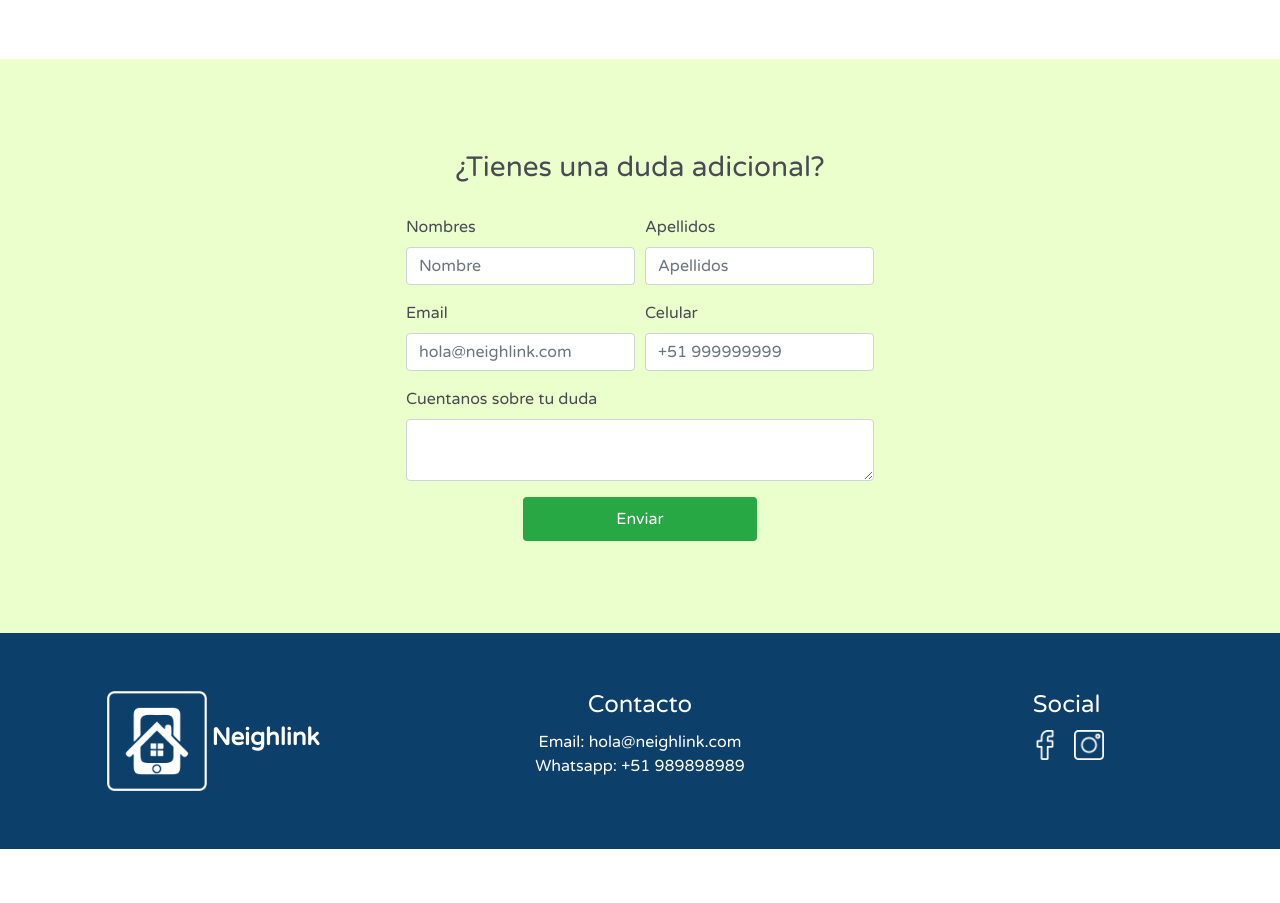
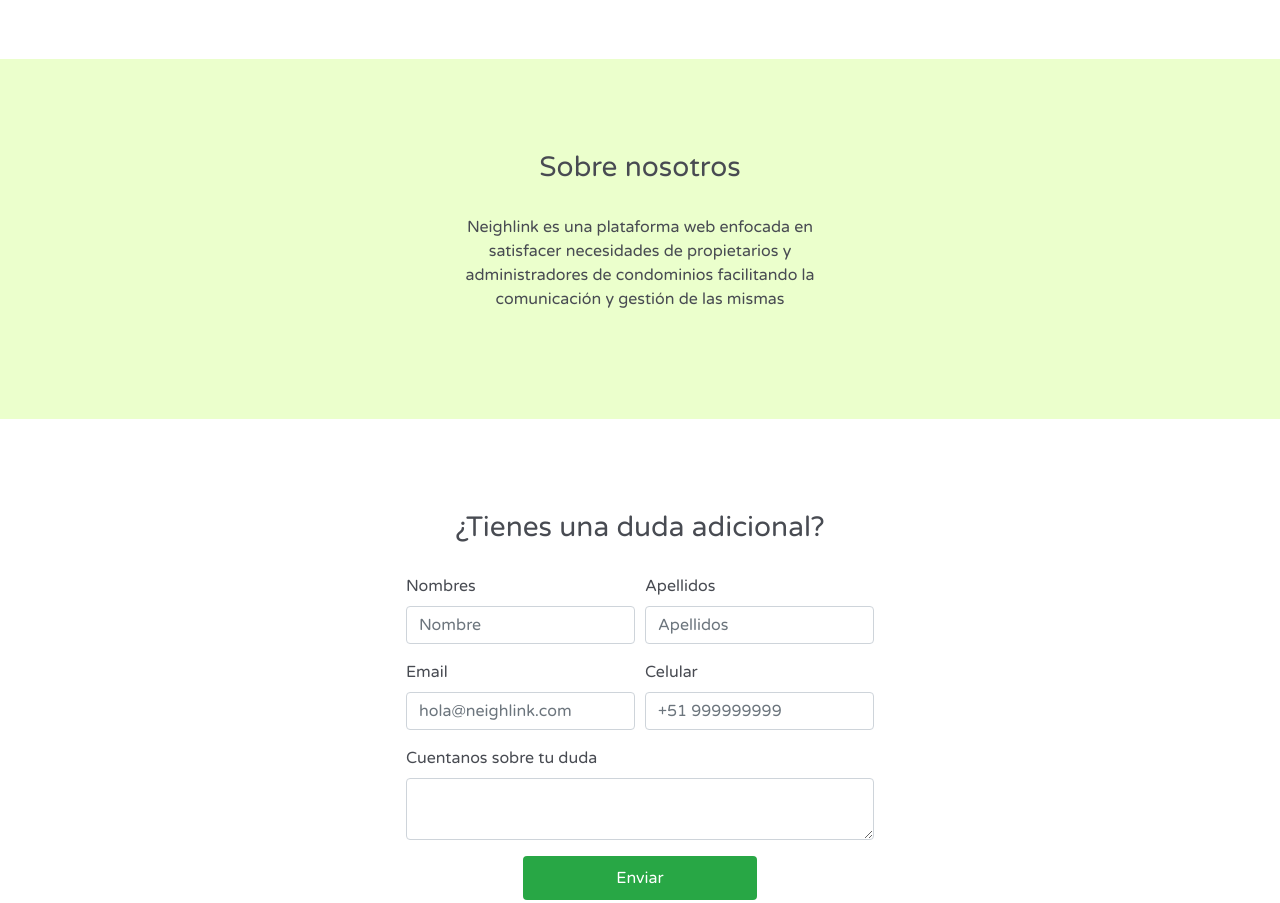
Before and after one commit to diananr/neighlink-landing, a plain HTML site: page index.html in a window 1280 px wide. Shown: the part 1893-2796 px from the top of the page. Before the commit the page ends 2742 px from the top, so only its background shows below. Drawn offline with Linux system fonts and the light colour scheme.

Commit message:
Include about us section

```diff
--- a/css/main.css
+++ b/css/main.css
@@ -297,9 +297,23 @@
 .plan_item_name{
     color: var(--main-color);
 }
+/*ABOUT US*/
+.about_us_section{
+    background-color: var(--background-color);;
+    width: 100%;
+    padding: 30px 0;
+}
+
+.about_us_wrapper{
+    padding: 62px 0;
+    max-width: 350px;
+    margin: auto;
+    height: 100%;
+    text-align: center;
+}
+
 /*CONTACT*/
 .contact_section{
-    background-color: var(--background-color);;
     width: 100%;
     padding: 30px 0;
 }
--- a/index.html
+++ b/index.html
@@ -31,6 +31,9 @@
                 </li>
                 <li class="header_nav_item">
                     <a href="#plans">Planes</a>
+                </li>
+                <li class="header_nav_item">
+                    <a href="#about-us">Sobre nosotros</a>
                 </li>
                 <li class="header_nav_item">
                     <button class="custom_button second_button">
@@ -140,6 +143,16 @@
             </div>
         </div>
     </section>
+    <section class="about_us_section" id="about-us">
+        <div class="about_us_wrapper">
+            <div class="text-center">
+                <h2 class="section_title">Sobre nosotros</h2>
+            </div>
+            <div class="about_us_content">
+                <p>Neighlink es una plataforma web enfocada en satisfacer necesidades de propietarios y administradores de condominios facilitando la comunicación y gestión de las mismas</p>
+            </div>
+        </div>
+    </section>
     <section class="contact_section">
         <div class="contact_wrapper">
             <div class="text-center">
```
